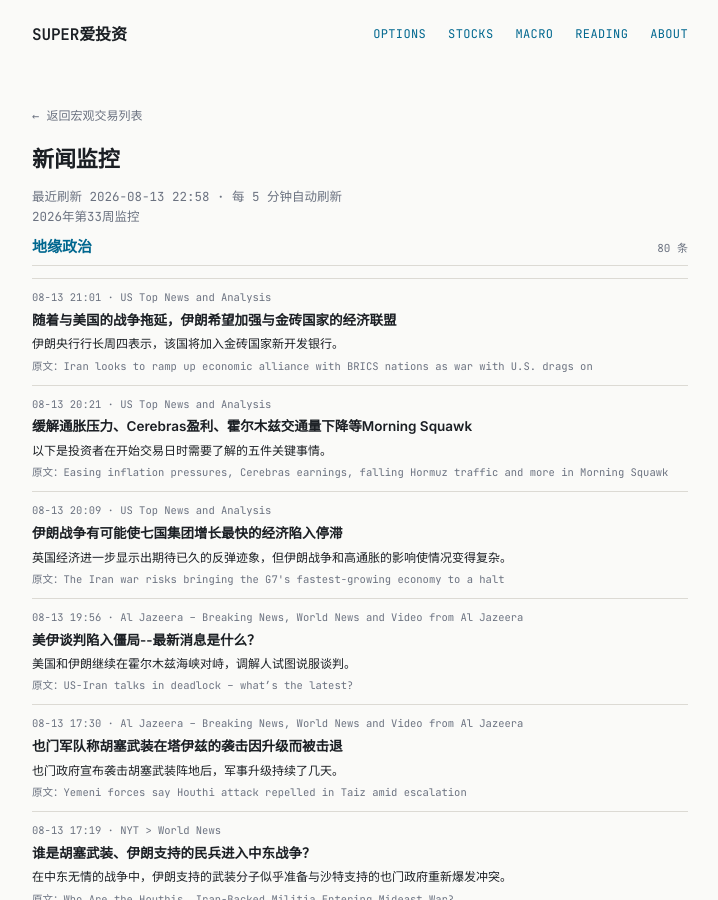
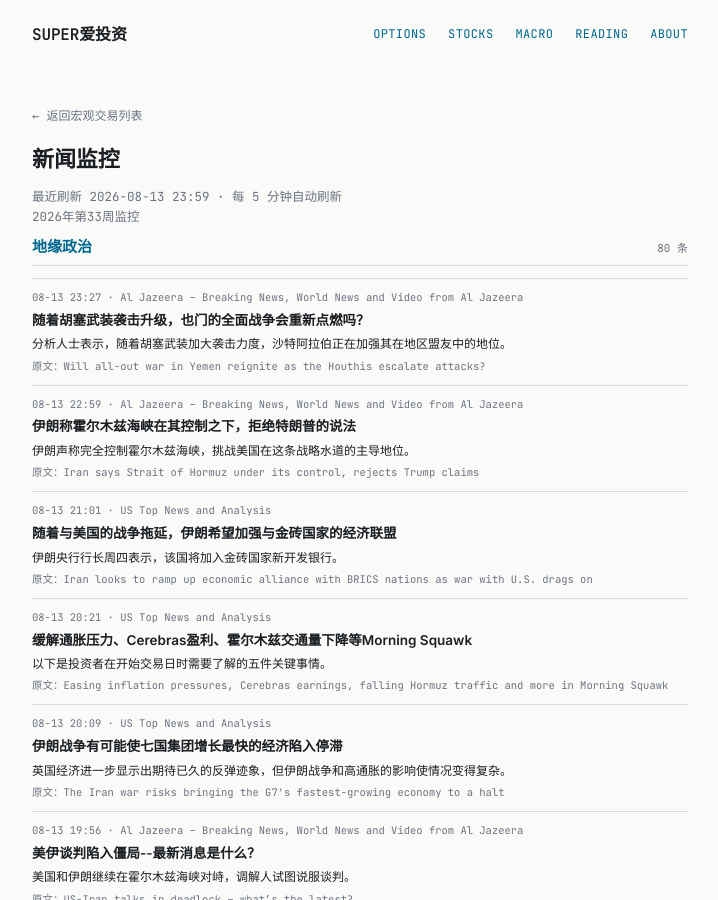
Before and after one commit to tang3super/tang3super.github.io, a Jekyll site: the page built from macro-trade/news-digest.md, in a window 1280 px wide and 900 px high. Shown: the whole window, without its empty margins (280-998 px from the left). Built offline with Jekyll 4.4.1, drawn with Linux system fonts in a browser that asks for light colours; some of the changed text lies outside the part shown.

Commit message:
sync news-digest article

```diff
--- a/macro-trade/news-digest.md
+++ b/macro-trade/news-digest.md
@@ -5,11 +5,25 @@ title: 新闻监控
 date: '2026-08-13'
 summary: 2026年第33周监控
 week_label: 2026年第33周监控
-last_updated: 2026-08-13 22:58
+last_updated: 2026-08-13 23:59
 refresh_note: 每 5 分钟自动刷新
 topics:
 - name: 地缘政治
   items:
+  - title: Will all-out war in Yemen reignite as the Houthis escalate attacks?
+    summary: Analysts say Saudi Arabia is strengthening its position with regional allies as the Houthis increase their attacks.
+    link: https://www.aljazeera.com/news/2026/8/13/will-all-out-war-in-yemen-reignite-as-houthis-escalate-attacks?traffic_source=rss
+    source: Al Jazeera – Breaking News, World News and Video from Al Jazeera
+    time: 08-13 23:27
+    title_zh: 随着胡塞武装袭击升级，也门的全面战争会重新点燃吗？
+    summary_zh: 分析人士表示，随着胡塞武装加大袭击力度，沙特阿拉伯正在加强其在地区盟友中的地位。
+  - title: Iran says Strait of Hormuz under its control, rejects Trump claims
+    summary: Iran asserts full control over the Strait of Hormuz, challenging US claims of dominance in the strategic waterway.
+    link: https://www.aljazeera.com/news/2026/8/13/iran-says-strait-of-hormuz-under-its-control-rejects-trump-claims?traffic_source=rss
+    source: Al Jazeera – Breaking News, World News and Video from Al Jazeera
+    time: 08-13 22:59
+    title_zh: 伊朗称霍尔木兹海峡在其控制之下，拒绝特朗普的说法
+    summary_zh: 伊朗声称完全控制霍尔木兹海峡，挑战美国在这条战略水道的主导地位。
   - title: Iran looks to ramp up economic alliance with BRICS nations as war with U.S. drags on
     summary: Iran’s central bank chief said Thursday that the country is set to join the BRICS New Development Bank.
     link: https://www.cnbc.com/2026/08/13/iran-war-brics-bank.html
@@ -538,21 +552,15 @@ topics:
     time: 08-10 11:24
     title_zh: 伊朗要求影响霍尔木兹海峡前景，油价攀升
     summary_zh: 由于德黑兰表示，如果美国没有重大让步，关键水道将不会重新开放，布伦特原油价格上涨。
-  - title: Houthis launch fresh ballistic missile and drone attacks on al-Makha port
-    summary: Iran-backed Houthis have resumed attacks on Yemen’s al-Makha port in the Red Sea.
-    link: https://www.aljazeera.com/video/newsfeed/2026/8/10/houthis-launch-fresh-ballistic-missile-and-drone-attacks-on-al-makha-port?traffic_source=rss
-    source: Al Jazeera – Breaking News, World News and Video from Al Jazeera
-    time: 08-10 09:34
-    title_zh: 胡塞武装对马哈港发动新的弹道导弹和无人机袭击
-    summary_zh: 伊朗支持的胡塞武装恢复了对也门红海马卡港的袭击。
-  - title: U.S. stock futures little changed as Hormuz reopening doubts grow
-    summary: ''
-    link: https://www.investing.com/news/stock-market-news/us-stock-futures-little-changedas-hormuz-reopening-doubts-grow-4847793
-    source: Stock Market News
-    time: 08-10 09:28
-    title_zh: 随着霍尔木兹重新开放疑虑加剧，美国股市期货几乎没有变化
 - name: 货币政策
   items:
+  - title: Federal Reserve Board issues enforcement action with former employee of Regions Bank
+    summary: Federal Reserve Board issues enforcement action with former employee of Regions Bank
+    link: https://www.federalreserve.gov/newsevents/pressreleases/enforcement20260813a.htm
+    source: 'FRB: Press Release - All Releases'
+    time: 08-13 23:00
+    title_zh: 美联储对地区银行前雇员采取强制行动
+    summary_zh: 美联储对地区银行前雇员采取强制行动
   - title: New federal rules could end mortgage escrow interest for some homeowners. States are suing to block them
     summary: A new lawsuit challenges recently issued rules from federal banking regulators that preempts state laws requiring banks to pay interest on e…
     link: https://www.cnbc.com/2026/08/13/mortgage-escrow-account-interest-lawsuit-bank-rules.html
```
